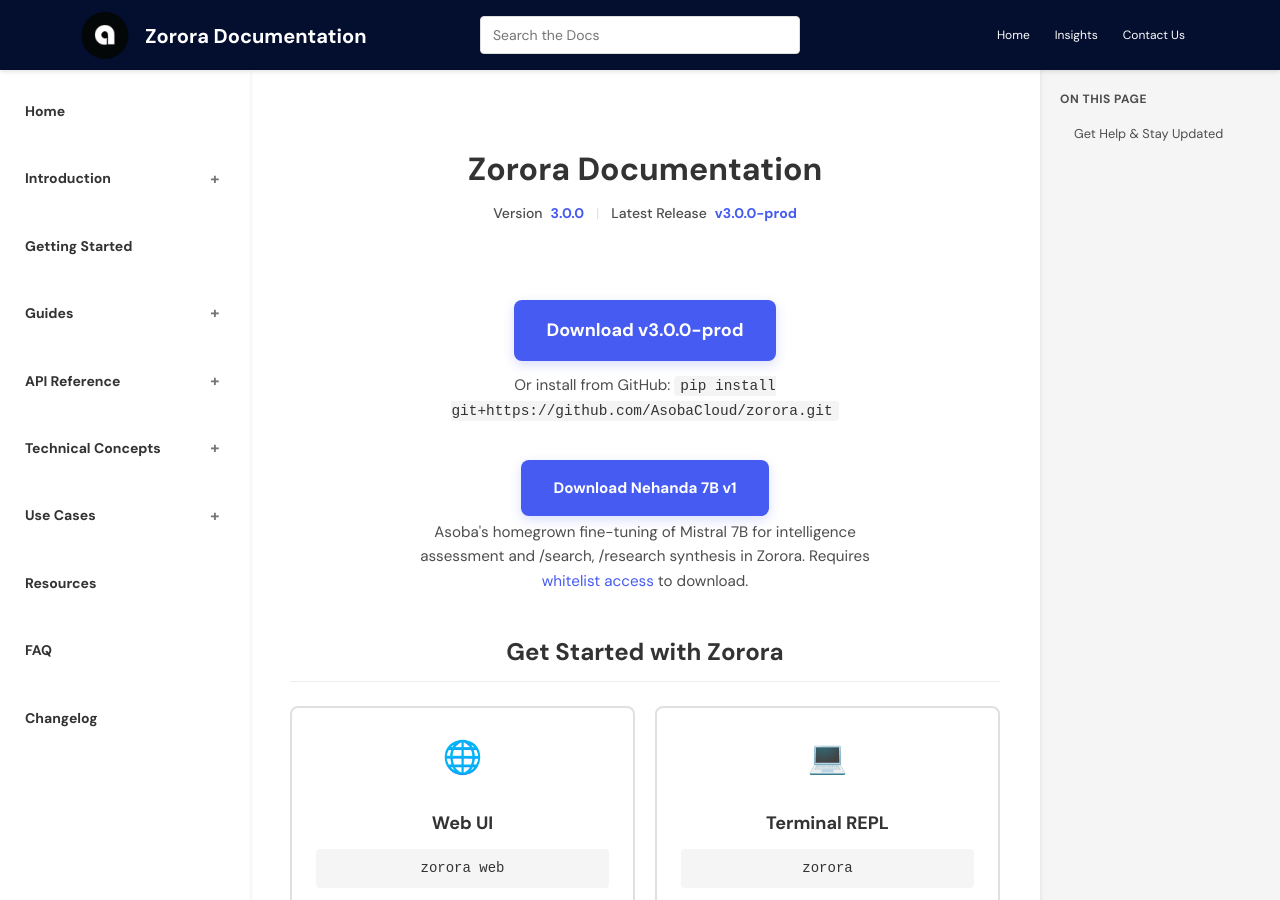
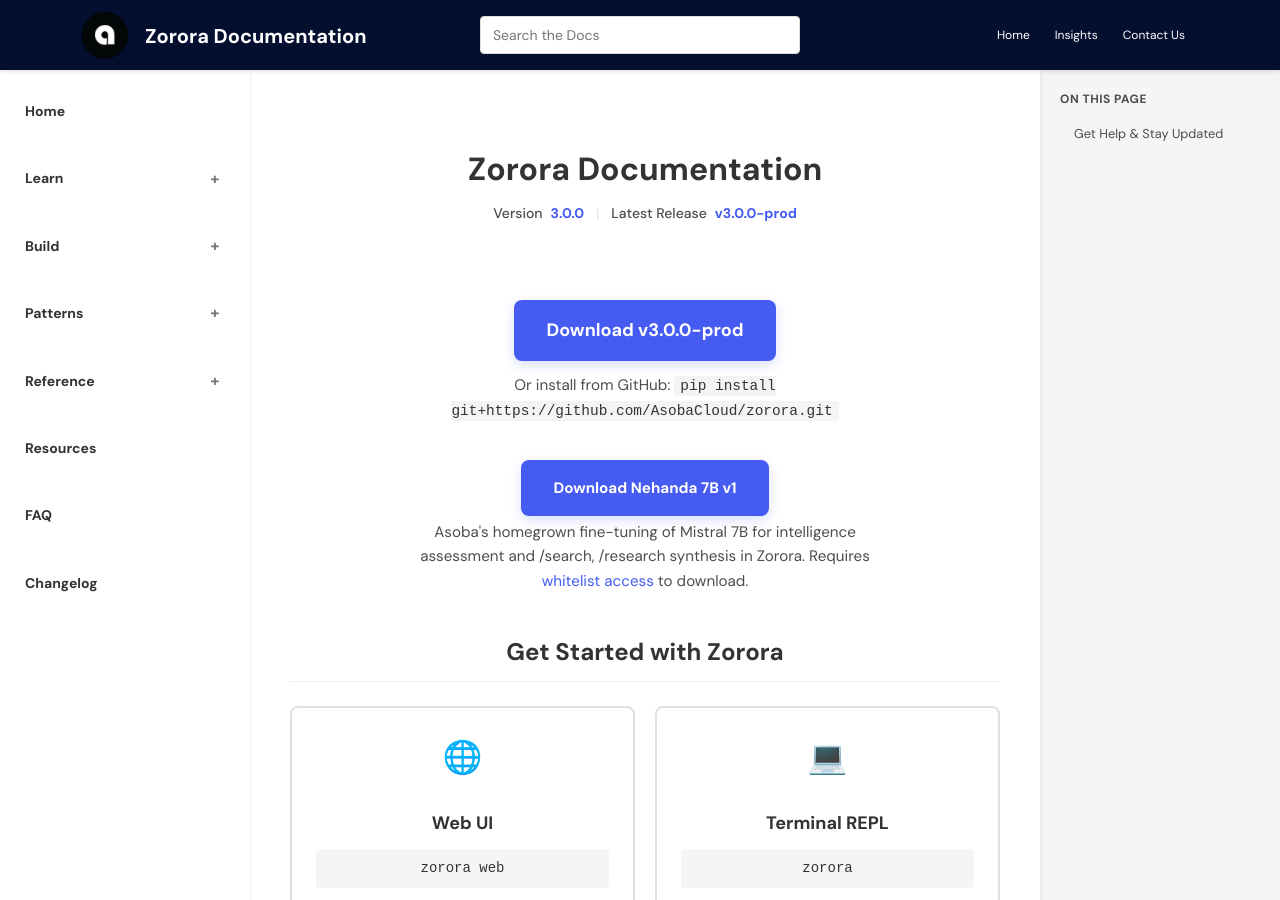
Before and after one commit to AsobaCloud/asobacode.github.io, a Jekyll site: the page built from index.md, in a window 1280 px wide and 900 px high. Built offline with Jekyll 4.4.1, drawn with Linux system fonts in a browser that asks for light colours; comment, search, counter and statistics services are not loaded.

Commit message:
Update sidebar navigation to Learn/Build/Patterns/Reference structure

```diff
--- a/_layouts/default.html
+++ b/_layouts/default.html
@@ -47,36 +47,30 @@ layout: default
           </div>
         </li>
 
-        <!-- Introduction -->
+        <!-- Learn -->
         <li class="nav-item">
           <div class="nav-header">
-            <a href="{{ site.baseurl }}/introduction">Introduction</a>
+            <a href="{{ site.baseurl }}/learn">Learn</a>
             <span class="toggle-icon">+</span>
           </div>
           <ul class="sub-menu">
-            <li><a href="{{ site.baseurl }}/introduction#what-is-zorora">What is Zorora?</a></li>
-            <li><a href="{{ site.baseurl }}/introduction#core-features">Core Features</a></li>
-            <li><a href="{{ site.baseurl }}/introduction#architecture">Architecture</a></li>
-            <li><a href="{{ site.baseurl }}/introduction#local-first-design">Local-First Design</a></li>
-            <li><a href="{{ site.baseurl }}/introduction#quick-start">Quick Start</a></li>
+            <li><a href="{{ site.baseurl }}/introduction">Introduction</a></li>
+            <li><a href="{{ site.baseurl }}/technical-concepts/architecture">Architecture</a></li>
+            <li><a href="{{ site.baseurl }}/technical-concepts/research-pipeline">Research Pipeline</a></li>
+            <li><a href="{{ site.baseurl }}/technical-concepts/storage">Storage</a></li>
+            <li><a href="{{ site.baseurl }}/technical-concepts/routing">Routing</a></li>
+            <li><a href="{{ site.baseurl }}/technical-concepts/credibility-scoring">Credibility Scoring</a></li>
           </ul>
         </li>
 
-        <!-- Getting Started -->
+        <!-- Build -->
         <li class="nav-item">
           <div class="nav-header">
-            <a href="{{ site.baseurl }}/getting-started">Getting Started</a>
-          </div>
-        </li>
-
-        <!-- Guides -->
-        <li class="nav-item">
-          <div class="nav-header">
-            <a href="{{ site.baseurl }}/guides/overview">Guides</a>
+            <a href="{{ site.baseurl }}/build">Build</a>
             <span class="toggle-icon">+</span>
           </div>
           <ul class="sub-menu">
-            <li><a href="{{ site.baseurl }}/guides/overview">Overview</a></li>
+            <li><a href="{{ site.baseurl }}/build/quickstart">Quickstart</a></li>
             <li><a href="{{ site.baseurl }}/guides/installation">Installation</a></li>
             <li><a href="{{ site.baseurl }}/guides/configuration">Configuration</a></li>
             <li><a href="{{ site.baseurl }}/guides/terminal-repl">Terminal REPL</a></li>
@@ -89,46 +83,31 @@ layout: default
           </ul>
         </li>
 
-        <!-- API Reference -->
+        <!-- Patterns -->
         <li class="nav-item">
           <div class="nav-header">
-            <a href="{{ site.baseurl }}/api-reference/overview">API Reference</a>
+            <a href="{{ site.baseurl }}/patterns">Patterns</a>
             <span class="toggle-icon">+</span>
           </div>
           <ul class="sub-menu">
-            <li><a href="{{ site.baseurl }}/api-reference/overview">Overview</a></li>
+            <li><a href="{{ site.baseurl }}/use-cases/academic-research">Academic Research</a></li>
+            <li><a href="{{ site.baseurl }}/use-cases/code-development">Code Development</a></li>
+            <li><a href="{{ site.baseurl }}/use-cases/multi-source-analysis">Multi-Source Analysis</a></li>
+            <li><a href="{{ site.baseurl }}/use-cases/energy-data-exploration">Energy Data Exploration</a></li>
+          </ul>
+        </li>
+
+        <!-- Reference -->
+        <li class="nav-item">
+          <div class="nav-header">
+            <a href="{{ site.baseurl }}/reference">Reference</a>
+            <span class="toggle-icon">+</span>
+          </div>
+          <ul class="sub-menu">
+            <li><a href="{{ site.baseurl }}/api-reference/overview">API Overview</a></li>
             <li><a href="{{ site.baseurl }}/api-reference/research-api">Research API</a></li>
             <li><a href="{{ site.baseurl }}/api-reference/settings-api">Settings API</a></li>
             <li><a href="{{ site.baseurl }}/api-reference/python-sdk">Python SDK</a></li>
-          </ul>
-        </li>
-
-        <!-- Technical Concepts -->
-        <li class="nav-item">
-          <div class="nav-header">
-            <a href="{{ site.baseurl }}/technical-concepts/overview">Technical Concepts</a>
-            <span class="toggle-icon">+</span>
-          </div>
-          <ul class="sub-menu">
-            <li><a href="{{ site.baseurl }}/technical-concepts/overview">Overview</a></li>
-            <li><a href="{{ site.baseurl }}/technical-concepts/architecture">Architecture</a></li>
-            <li><a href="{{ site.baseurl }}/technical-concepts/research-pipeline">Research Pipeline</a></li>
-            <li><a href="{{ site.baseurl }}/technical-concepts/storage">Storage</a></li>
-            <li><a href="{{ site.baseurl }}/technical-concepts/routing">Routing</a></li>
-          </ul>
-        </li>
-
-        <!-- Use Cases -->
-        <li class="nav-item">
-          <div class="nav-header">
-            <a href="{{ site.baseurl }}/use-cases/overview">Use Cases</a>
-            <span class="toggle-icon">+</span>
-          </div>
-          <ul class="sub-menu">
-            <li><a href="{{ site.baseurl }}/use-cases/overview">Overview</a></li>
-            <li><a href="{{ site.baseurl }}/use-cases/academic-research">Academic Research</a></li>
-            <li><a href="{{ site.baseurl }}/use-cases/code-development">Code Development</a></li>
-            <li><a href="{{ site.baseurl }}/use-cases/multi-source-analysis">Multi-Source Analysis</a></li>
           </ul>
         </li>
 
```
